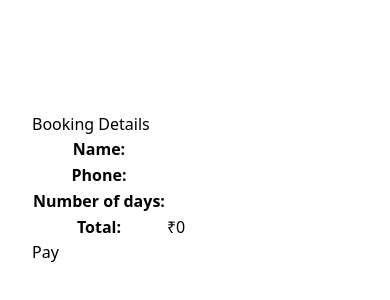
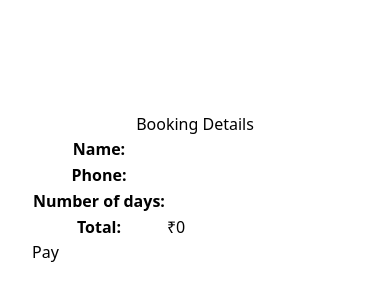
Before and after one commit to priyanshutariyal02/aaa-bbb-ccc-zzz, a React (Vite) app: page /booking in a window 390 px wide. Shown: the part 993-1293 px from the top of the page. Built offline with nearby package versions, Linux system fonts and the light colour scheme.

Commit message:
update booking

```diff
--- a/src/index.css
+++ b/src/index.css
@@ -238,5 +238,8 @@ footer {
         border: none;
         padding: 2rem;
     }
+    .booking-page .booking-details h1{
+       text-align: center;
+    }
 
 }
--- a/src/pages/Booking.jsx
+++ b/src/pages/Booking.jsx
@@ -166,7 +166,7 @@ const Booking = () => {
                 {/* Booking Details */}
                 <div className='w-[40%] h-[70%] border-4 border-black text-black booking-details' tabIndex={-1} ref={bookingDetailsRef}>
                     <div className='container h-full flex flex-col gap-10 justify-center items-center'>
-                        <h1 className='font-bold text-6xl mb-8'>Booking Details</h1>
+                        <h1 className='font-bold text-6xl mb-8'>Booking <span className='text-[#ffae00]'>Details</span></h1>
                         <table className='border-collapse w-full grid items-center justify-center text-lg'>
                             <tbody>
                                 <tr className='border-b border-black px-5'>
```
